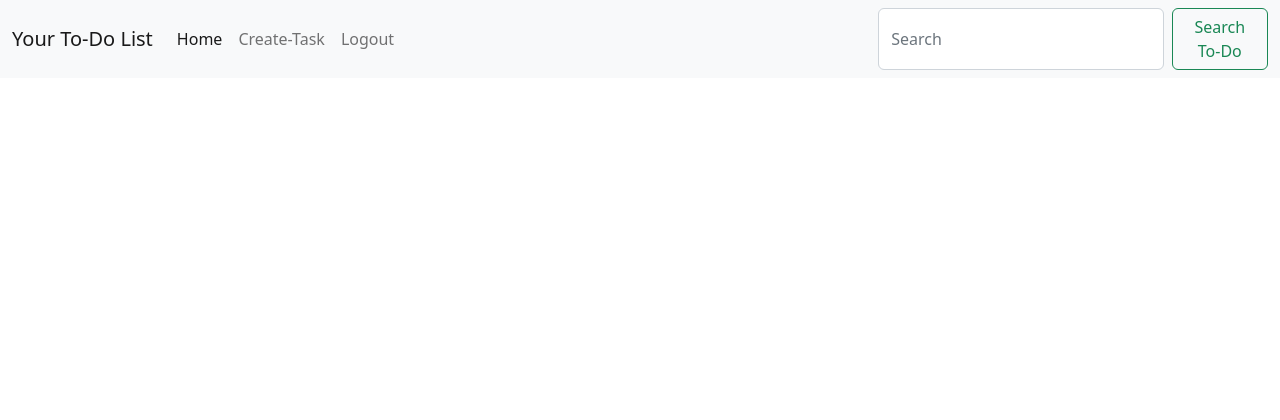
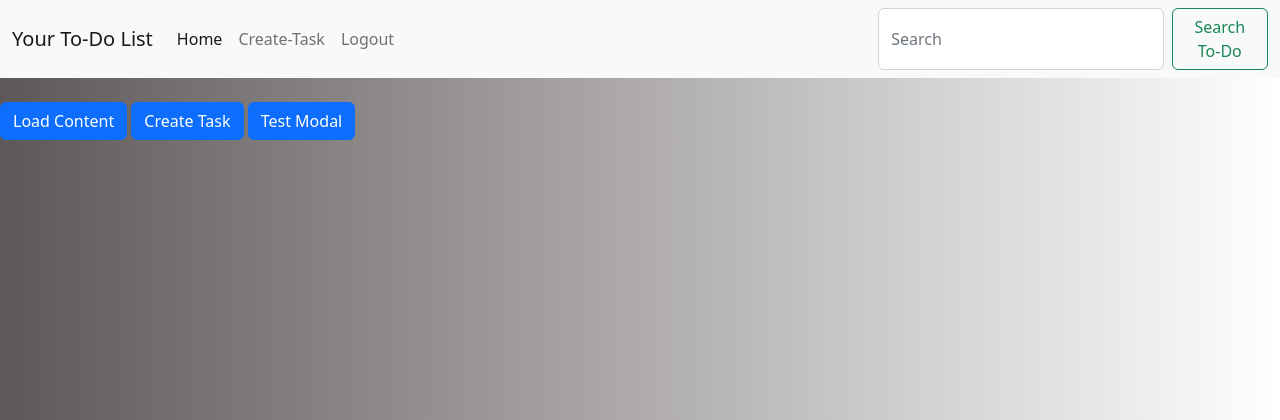
Before and after one commit to ArdhitoN/Django-2, a Django app: page /todolist/ in a window 1280 px wide. Shown: the top 420 px of the page. Run offline with Django 4.2, Linux system fonts and the light colour scheme; the visitor is signed in with stand-in values (Sample User, id 1); data that the repository does not hold is empty.

Commit message:
update assignment6 (initial)

```diff
--- a/static/css/style.css
+++ b/static/css/style.css
@@ -1,9 +1,13 @@
-body{
-    background-color: rgb(222, 222, 222);
+.body-root{
+    background-image: linear-gradient(to right, rgb(94, 87, 87) , white);
 }
 
 .flex-container{
     margin:10px;
+}
+
+.navbar{
+    background-color: rgb(31, 31, 31);
 }
 
 
--- a/templates/base.html
+++ b/templates/base.html
@@ -7,11 +7,13 @@
   <meta name="viewport" content="width=device-width, initial-scale=1.0">
   <link rel="stylesheet" href="{% static 'css/style.css' %}">
   <link href="https://cdn.jsdelivr.net/npm/bootstrap@5.2.2/dist/css/bootstrap.min.css" rel="stylesheet" integrity="sha384-Zenh87qX5JnK2Jl0vWa8Ck2rdkQ2Bzep5IDxbcnCeuOxjzrPF/et3URy9Bv1WTRi" crossorigin="anonymous">
+  <script src="https://ajax.googleapis.com/ajax/libs/jquery/3.6.0/jquery.min.js"></script>
+
   {% block meta %}
   {% endblock meta %}
 </head>
 
-<body>
+<body class="body-root">
   {% block content %}
   <script src="https://cdn.jsdelivr.net/npm/bootstrap@5.2.2/dist/js/bootstrap.bundle.min.js" integrity="sha384-OERcA2EqjJCMA+/3y+gxIOqMEjwtxJY7qPCqsdltbNJuaOe923+mo//f6V8Qbsw3" crossorigin="anonymous"></script>
   {% endblock content %}
--- a/todolist/templates/create-task.html
+++ b/todolist/templates/create-task.html
@@ -6,6 +6,7 @@
 
 {% block content %}
 
+<body>
     <nav class="navbar navbar-expand-lg bg-light">
         <div class="container-fluid">
           <a class="navbar-brand" href="https://cata-log.herokuapp.com/todolist">To-Do List</a>
@@ -56,5 +57,6 @@
 
 
     </div>
+</body>
 
 {% endblock content %}
--- a/todolist/templates/todolist.html
+++ b/todolist/templates/todolist.html
@@ -1,6 +1,72 @@
 {% extends 'base.html' %}
 
+{% block meta %}
+<!--
+  <script>
+  $(document).ready(function(){
+      $("button").click(function(){
+          $.get("/todolist/json/", function(data){
+              // Display the returned data in browser
+              for(var i = 0; i < data.length; i++){
+                  createCard(data[i]);
+              }
+          });
+      });
+  });
+
+  </script> -->
+
+{% endblock meta %}
+
+
  {% block content %}
+
+
+ <script>
+
+  async function getTodo() {
+    console.log("TES");
+    return fetch("{% url 'todolist:show_json' %}").then((res) => res.json())
+  }
+
+  async function refreshTodolist() {
+        document.getElementById("content").innerHTML = ""
+        const todo = await getTodo()
+        let htmlString = ''
+        todo.forEach((item) => {
+          htmlString += `\n
+          <div class="flex-container justify-content-center align-self-center d-flex h-100""">
+            <div class="card" style="width: 18rem;">
+              <img src="https://tse1.mm.bing.net/th?id=OIP.lR17CZXTy9_eI8zq4t6fUAHaEK&pid=Api&P=0" class="card-img-top" alt="...">
+              <div class="card-body">
+                <h5 class="card-title">${todo.fields.title}</h5>
+                <p class="card-title">${todo.fields.description}</h5>
+              </div>
+              <ul class="list-group list-group-flush">
+                <li class="list-group-item">Tanggal pembuatan: ${todo.date}</li>
+                <li class="list-group-item"> Status: </li>
+              </ul>
+              </div>
+            </div>
+          </div>
+          `
+        })
+
+        document.getElementById("content").innerHTML = htmlString
+  }
+
+  function addTodo() {
+    console.log("TES")
+    fetch("{% url 'todolist:create_task' %}", {
+          method: "POST",
+          body: new FormData(document.querySelector('#form'))
+      }).then(refreshTodolist)
+    return false
+  }
+
+  document.getElementById("button").onclick = addTodo
+  refreshTodolist()
+  </script>
 
   <body>
 
@@ -58,9 +124,49 @@
 
   </div>
   <br>
+
+
   {% endfor %}
+
+  <div id="content">
+  </div>
+
+
+  <button id="button" type="button" class="btn btn-primary">Load Content</button>
+
+  <!-- Modal triggerer -->
+  <button type="button" class="btn btn-primary" data-bs-toggle="modal" data-bs-target="#exampleModal" data-bs-whatever="@mdo">Create Task</button>
+  <button type="button" class="btn btn-primary" data-bs-toggle="modal" data-bs-target="#exampleModal" data-bs-whatever="@getbootstrap">Test Modal</button>
+
+    <div class="modal fade" id="exampleModal" tabindex="-1" aria-labelledby="exampleModalLabel" aria-hidden="true">
+      <div class="modal-dialog">
+        <div class="modal-content">
+          <div class="modal-header">
+            <h1 class="modal-title fs-5" id="exampleModalLabel">New message</h1>
+            <button type="button" class="btn-close" data-bs-dismiss="modal" aria-label="Close"></button>
+          </div>
+          <div class="modal-body">
+            <form>
+              <div class="mb-3">
+                <label for="recipient-name" class="col-form-label">Recipient:</label>
+                <input type="text" class="form-control" id="recipient-name">
+              </div>
+              <div class="mb-3">
+                <label for="message-text" class="col-form-label">Message:</label>
+                <textarea class="form-control" id="message-text"></textarea>
+              </div>
+            </form>
+          </div>
+          <div class="modal-footer">
+            <button type="button" class="btn btn-secondary" data-bs-dismiss="modal">Close</button>
+            <button type="button" class="btn btn-primary">Send message</button>
+          </div>
+        </div>
+      </div>
+    </div>
 
 
   <!-- <h5>Sesi terakhir login: {{ last_login }}</h5> -->
   </body>
+
   {% endblock content %}
--- a/todolist/urls.py
+++ b/todolist/urls.py
@@ -7,6 +7,8 @@ from .views import show_todolist
 from .views import create_task
 from .views import set_status
 from .views import delete_task
+from .views import show_json
+from .views import add_task
 
 
 app_name = 'todolist'
@@ -19,4 +21,6 @@ urlpatterns = [
     path('create-task/', create_task, name='create_task'),
     path('set-status/<int:id>', set_status, name='set_status'),
     path('delete-task/<int:id>', delete_task, name='delete_task'),
+    path('json/', show_json, name='show_json'),
+    path('add/', add_task, name='add_task'),
 ]
--- a/todolist/views.py
+++ b/todolist/views.py
@@ -13,11 +13,13 @@ from django.contrib.auth.decorators import login_required
 
 # For cookies
 import datetime
-from django.http import HttpResponseRedirect
+from django.http import HttpResponseRedirect, HttpResponse
 from django.urls import reverse
 
 from .forms import Input_Form
 
+
+from django.core import serializers
 # Create your views here.
 
 @login_required(login_url='/todolist/login/')
@@ -93,3 +95,11 @@ def set_status(request, id):
         task_object.is_finished = True
     task_object.save()
     return HttpResponseRedirect(reverse("todolist:show_todolist"))
+
+def show_json(request):
+    print("asdasdsa")
+    todolist_objects = Task.objects.filter(user = request.user)
+    return HttpResponse(serializers.serialize("json", todolist_objects), content_type="application/json")
+
+def add_task(request):
+    return create_task(request)
```
Also changed, not shown: todolist/README-TWO.md (added). Lines whose indentation alone changed are shown as unchanged.
